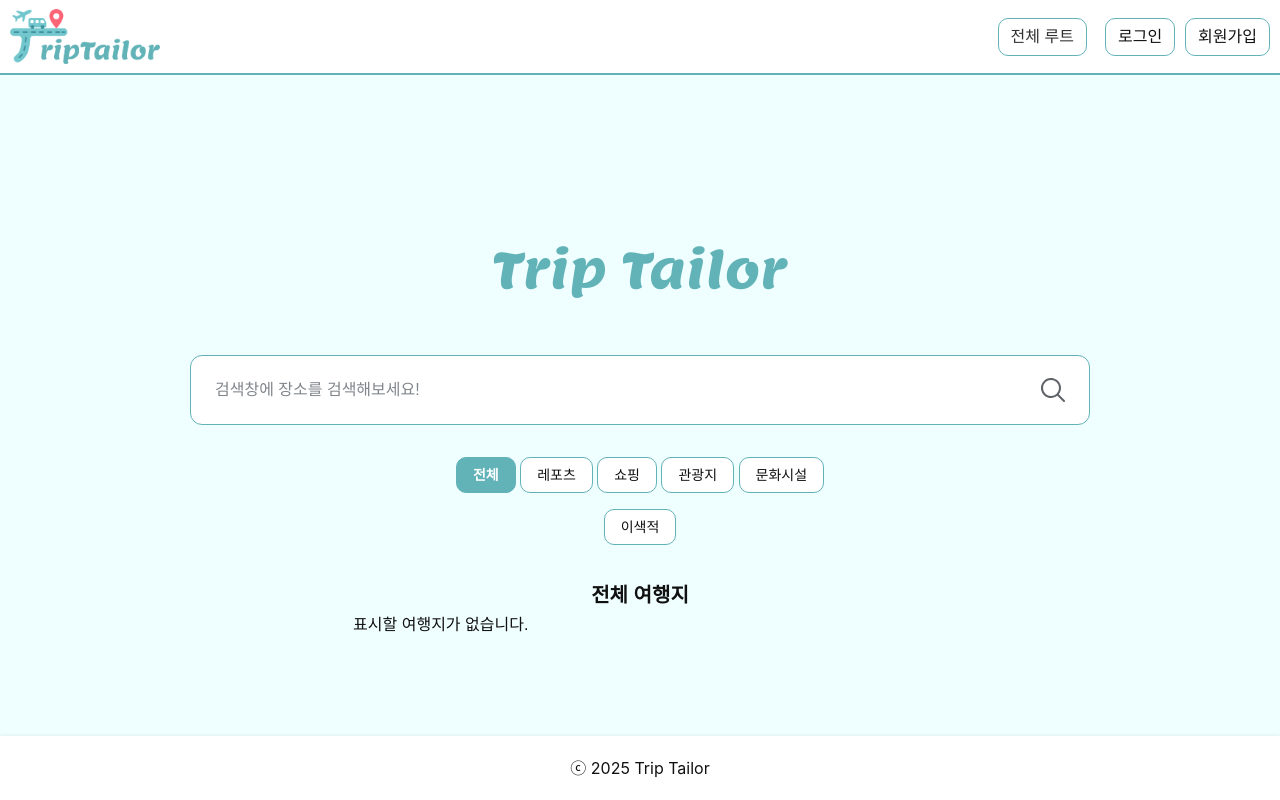
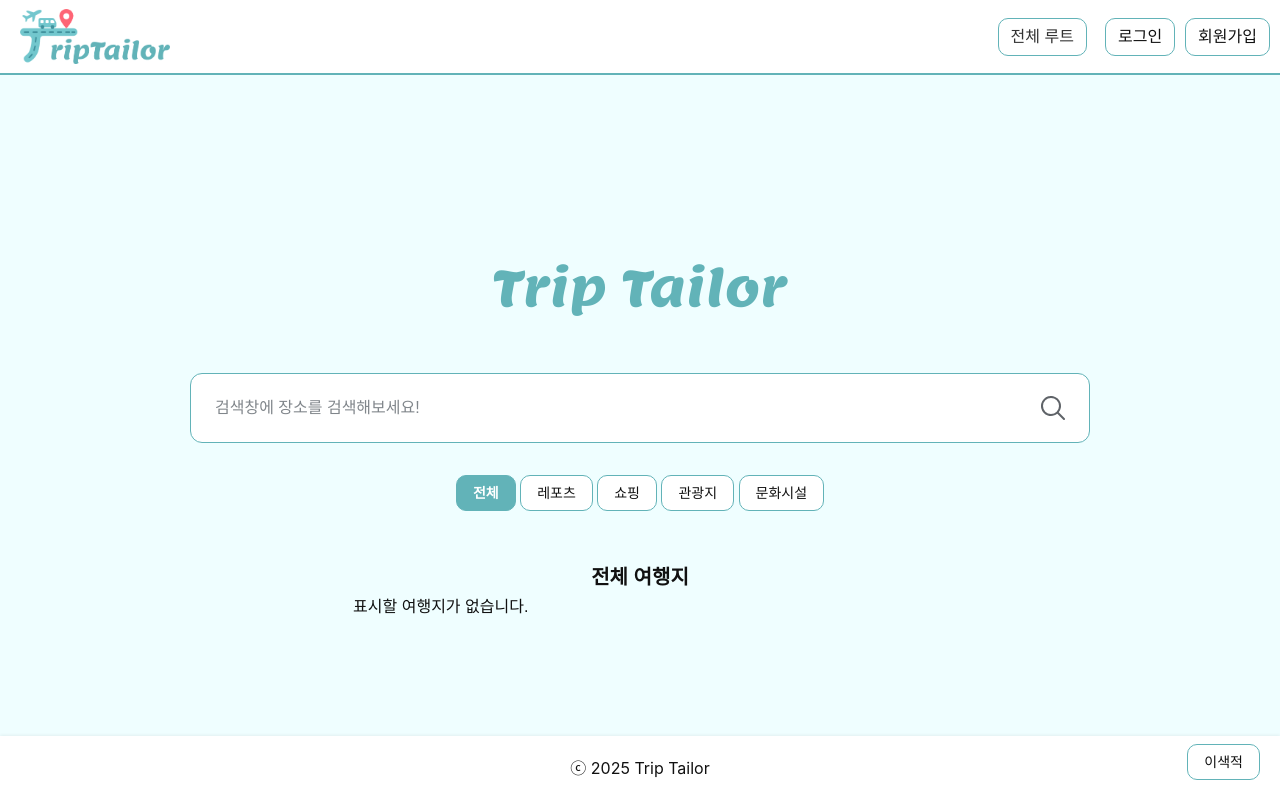
Before and after one commit to pirogramming/TripTailor, a Django app: page /place-search/ in a window 1280 px wide. Run offline with Django 5.2, Linux system fonts and the light colour scheme; data that the repository does not hold is empty; some libraries are stand-ins or nearby versions.

Commit message:
[fix] main, style CSS fix

```diff
--- a/static/css/main.css
+++ b/static/css/main.css
@@ -708,6 +708,9 @@ form[method="get"] > div button[type="submit"]:hover {
   cursor: pointer !important;
   box-shadow: none !important;
   gap: 8px;
+  position: fixed;
+  bottom: 20px;
+  right: 20px;
 }
 
 /* 실제 버튼 모양 */
--- a/static/css/style.css
+++ b/static/css/style.css
@@ -40,6 +40,9 @@ nav{
 
 .logo_div { width:150px; height:75px; overflow:hidden;}
 .logo_div img { width:100%; height:100%; object-fit:contain; }
+
+/* 죄측 네비 */
+.left_nav{margin-left: 10px;}
 
 /* 우측 네비 */
 .right_nav{ display:flex; gap:10px; }
```
